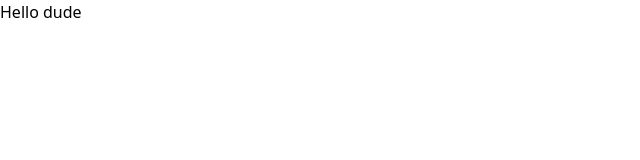
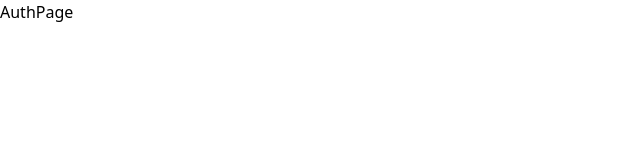
Before and after one commit to LVSSandeepKumar/Grinder-Tinder_Clone, a React (Vite) app in the folder frontend/: page /auth in a window 1280 px wide. Shown: the top 160 px of the page, without its empty margins (0-640 px from the left). Built offline with nearby package versions, Linux system fonts and the light colour scheme.

Commit message:
Frontend routing with react-router-dom

```diff
--- a/frontend/src/App.jsx
+++ b/frontend/src/App.jsx
@@ -1,8 +1,18 @@
+import { Route, Routes } from "react-router-dom"
+import HomePage from "./pages/HomePage"
+import AuthPage from "./pages/AuthPage"
+import ProfilePage from "./pages/ProfilePage"
+import ChatPage from "./pages/ChatPage"
 
 function App() {
   return (
     <div className="absolute inset-0 -z-10 h-full w-full bg-white bg-[linear-gradient(to_right,#f0f0f0_1px,transparent_1px),linear-gradient(to_bottom,#f0f0f0_1px,transparent_1px)] bg-[size:6rem_4rem]">
-      <h1 className="text-red-500">Hello dude</h1>
+      <Routes>
+        <Route path="/" element={<HomePage />}/>
+        <Route path="/auth" element={<AuthPage />}/>
+        <Route path="/profile" element={<ProfilePage />}/>
+        <Route path="/chat/:id" element={<ChatPage />}/>
+      </Routes>
     </div>
   )
 }
--- a/frontend/src/main.jsx
+++ b/frontend/src/main.jsx
@@ -1,11 +1,14 @@
 import { StrictMode } from "react";
 import { createRoot } from "react-dom/client";
+import { BrowserRouter } from "react-router-dom";
 
 import App from "./App.jsx";
 import "./index.css";
 
 createRoot(document.getElementById("root")).render(
   <StrictMode>
-    <App />
+    <BrowserRouter>
+      <App />
+    </BrowserRouter>
   </StrictMode>
 );
--- /dev/null
+++ b/frontend/src/pages/AuthPage.jsx
@@ -0,0 +1,7 @@
+const AuthPage = () => {
+  return (
+    <div>AuthPage</div>
+  )
+}
+
+export default AuthPage
--- /dev/null
+++ b/frontend/src/pages/ChatPage.jsx
@@ -0,0 +1,7 @@
+const ChatPage = () => {
+  return (
+    <div>ChatPage</div>
+  )
+}
+
+export default ChatPage
--- /dev/null
+++ b/frontend/src/pages/HomePage.jsx
@@ -0,0 +1,7 @@
+const HomePage = () => {
+  return (
+    <div>HomePage</div>
+  )
+}
+
+export default HomePage
--- /dev/null
+++ b/frontend/src/pages/ProfilePage.jsx
@@ -0,0 +1,7 @@
+const ProfilePage = () => {
+  return (
+    <div>ProfilePage</div>
+  )
+}
+
+export default ProfilePage
```
